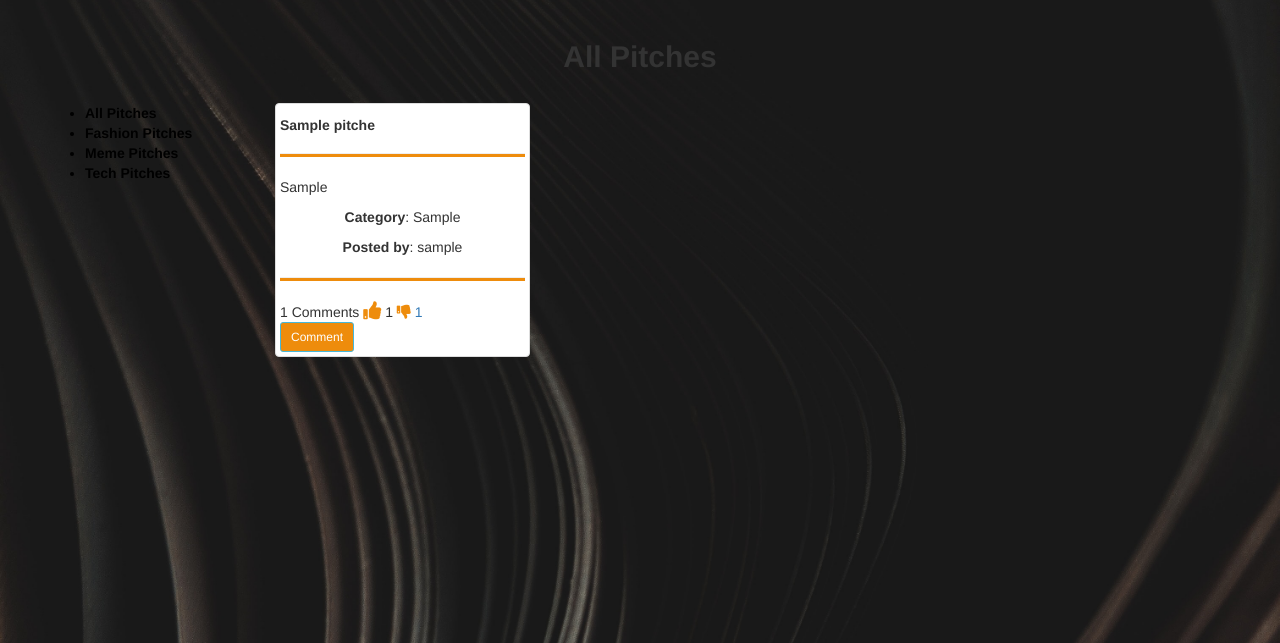
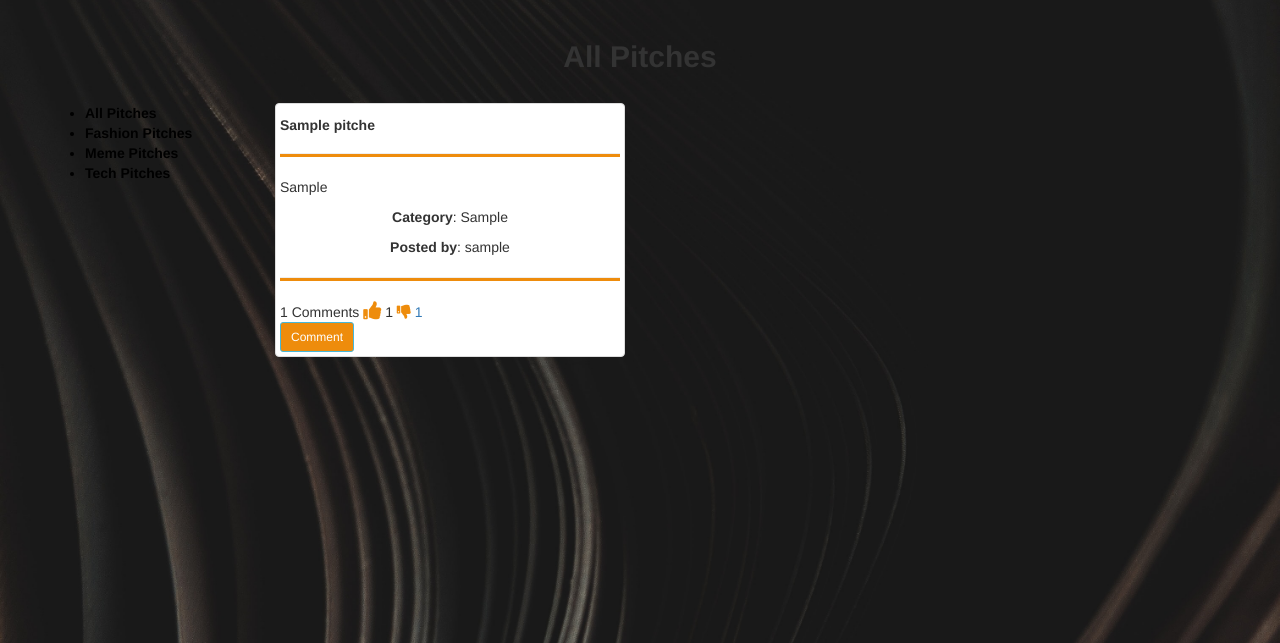
Before and after one commit to LauretteMongina/The_pitcher, a Flask app: page / in a window 1280 px wide. Shown: the part 52-695 px from the top of the page. Run offline with Flask 2, Linux system fonts and the light colour scheme; tables that the repository leaves empty hold one stand-in row (values such as "Sample post"); some libraries are stand-ins or nearby versions.

Commit message:
Edits files.

```diff
--- a/app/templates/macros.html
+++ b/app/templates/macros.html
@@ -3,8 +3,8 @@
 		<div class="row">
 				{% if pitches %}
 					{% for category in pitches %}
-					<div class="col-md-3" style="height: 300px;" >
-						<div class="thumbnail" id="carded">
+					<div class="col-md-4"  >
+						<div class="thumbnail" id="card">
 							<h5 class="card-header" style="font-weight: bold;">{{category.title}}</h5>
 							<hr style="color: rgb(238, 140, 12);background-color: rgb(238, 140, 12);height: 3px;">
 							<div class="card-body">
--- a/app/templates/navbar.html
+++ b/app/templates/navbar.html
@@ -37,7 +37,7 @@
             <a  class="nav-link" href="{{url_for('auth.login')}}" style= 'margin-right:30px'><i class="fas fa-sign-in-alt"></i>&nbsp; <strong>Log In</strong></a>
         </li>
         <li class="nav-item">
-                <a style= 'margin-right:30px' class="nav-link" href="{{url_for('auth.signin')}}"><i class="fas fa-user-plus"></i></i>&nbsp; <strong>Sign Up</strong></a>
+                <a style= 'margin-right:30px' class="nav-link" href="{{url_for('auth.register')}}"><i class="fas fa-user-plus"></i></i>&nbsp; <strong>Sign Up</strong></a>
             </li>
             {% endif %}
       </ul>
```
